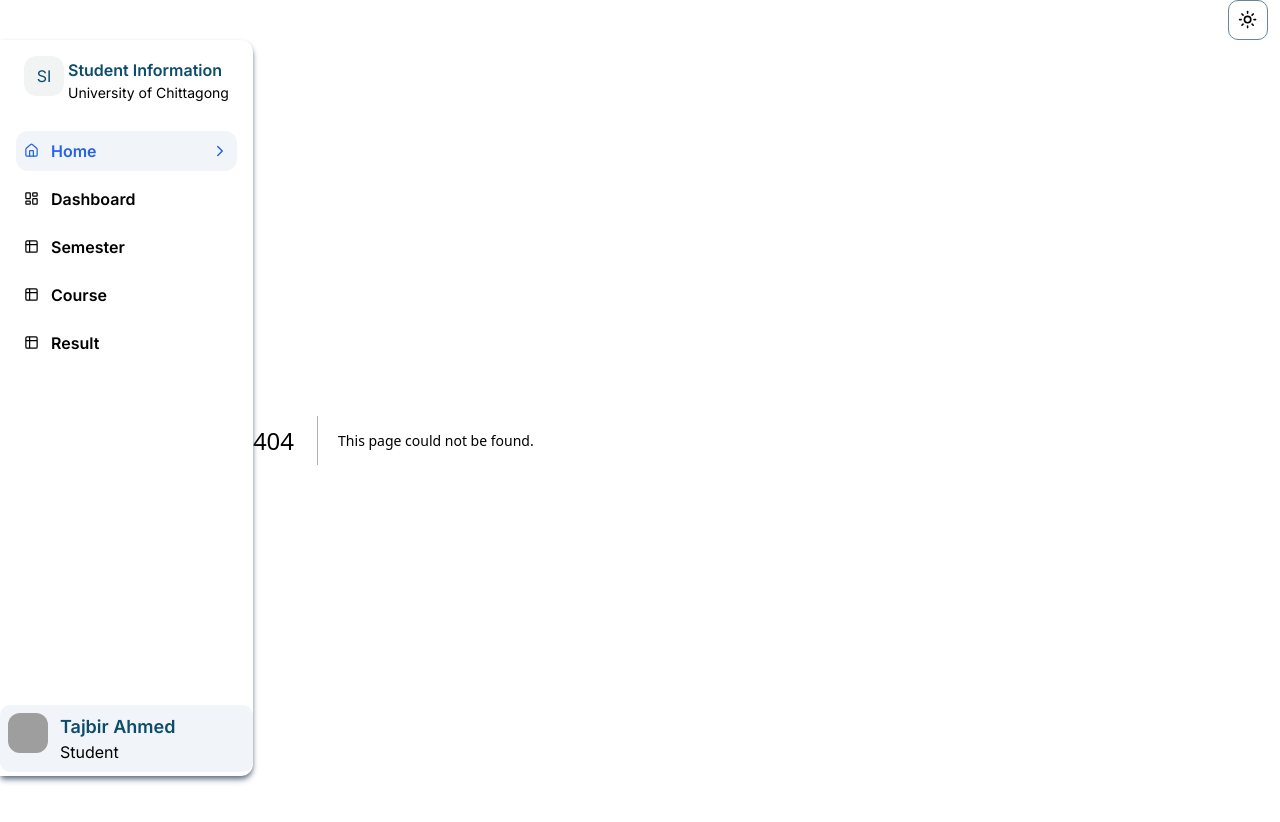
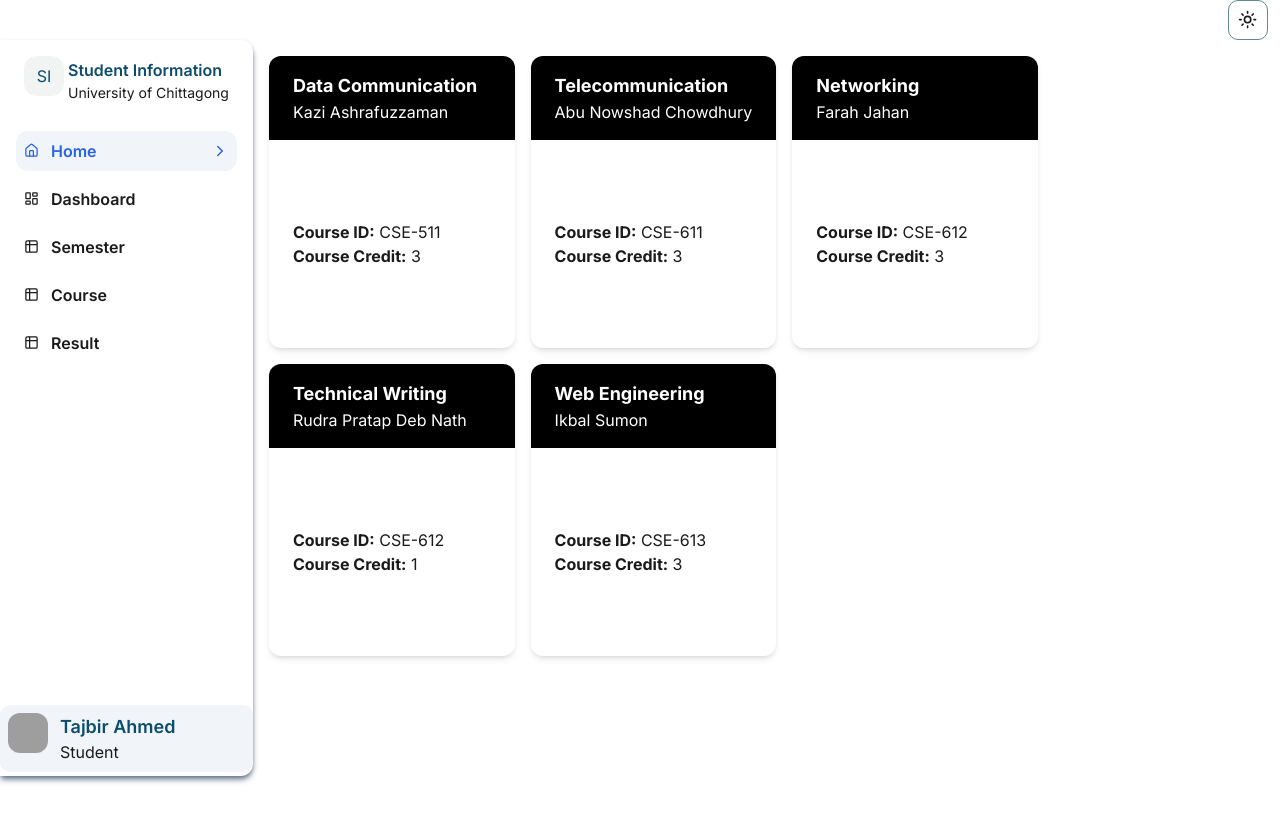
Before and after one commit to tajbirahmed/sim, a Next.js app: page /enrolled-courses in a window 1280 px wide. Before the commit this address had no page. Shown: the top 822 px of the page. Built offline with nearby package versions, Linux system fonts and the light colour scheme; grey boxes are pictures that could not be loaded.

Commit message:
second time

```diff
--- /dev/null
+++ b/app/enrolled-courses/layout.tsx
@@ -0,0 +1,23 @@
+import React from 'react';
+import { NavData } from '@/constants/course';
+
+const EnrolledCourses = () => {
+  return (
+    <div className="p-4 mb-64 grid grid-cols-1 md:grid-cols-2 lg:grid-cols-3 gap-4">
+      {NavData.map((course, index) => (
+        <div key={index} className="bg-white rounded-lg shadow-md">
+          <div className="bg-black text-white py-4 px-6 rounded-t-lg">
+            <h2 className="text-lg font-bold">{course.title}</h2>
+            <p>{course.tName}</p>
+          </div>
+          <div className="p-6 py-20">
+            <p><strong>Course ID:</strong> {course.course_id}</p>
+            <p><strong>Course Credit:</strong> {course.course_credit}</p>
+          </div>
+        </div>
+      ))}
+    </div>
+  );
+};
+
+export default EnrolledCourses;
--- /dev/null
+++ b/app/enrolled-courses/page.tsx
@@ -0,0 +1,14 @@
+import React from 'react';
+
+
+
+
+const Page = () => {
+  return (
+    <div>
+        Semester you are joined
+    </div>
+  );
+};
+
+export default Page;
--- a/components/SideBar.tsx
+++ b/components/SideBar.tsx
@@ -39,7 +39,7 @@ const SideBar = () => {
       />
       <SideBarComp
         title='Course'
-        link='/result'
+        link='/enrolled-courses'
         selected={selected}
         setSelected={setSelected}
       />
--- /dev/null
+++ b/constants/course.ts
@@ -0,0 +1,33 @@
+
+export const NavData =[
+   {
+    title: "Data Communication",
+    tName:"Kazi Ashrafuzzaman",
+    course_id:"CSE-511",
+    course_credit:"3"
+   },
+   {
+    title:"Telecommunication",
+    tName:"Abu Nowshad Chowdhury",
+    course_id:"CSE-611",
+    course_credit:"3"
+   },
+   {
+    title:"Networking",
+    tName:"Farah Jahan",
+    course_id:"CSE-612",
+    course_credit:"3"
+   },
+   {
+    title:"Technical Writing",
+    tName:"Rudra Pratap Deb Nath",
+    course_id:"CSE-612",
+    course_credit:"1"
+   },
+   {
+    title:"Web Engineering",
+    tName:"Ikbal Sumon",
+    course_id:"CSE-613",
+    course_credit:"3"
+   },
+]
```
